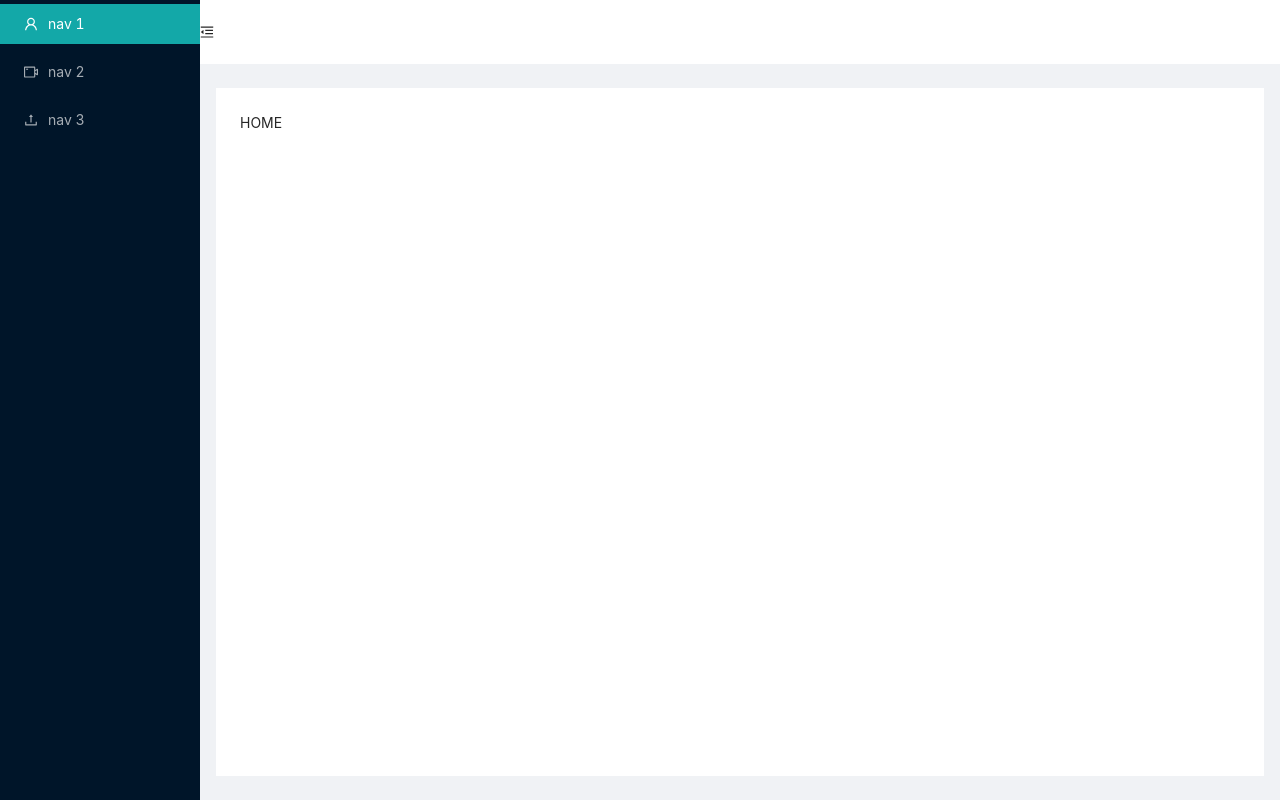
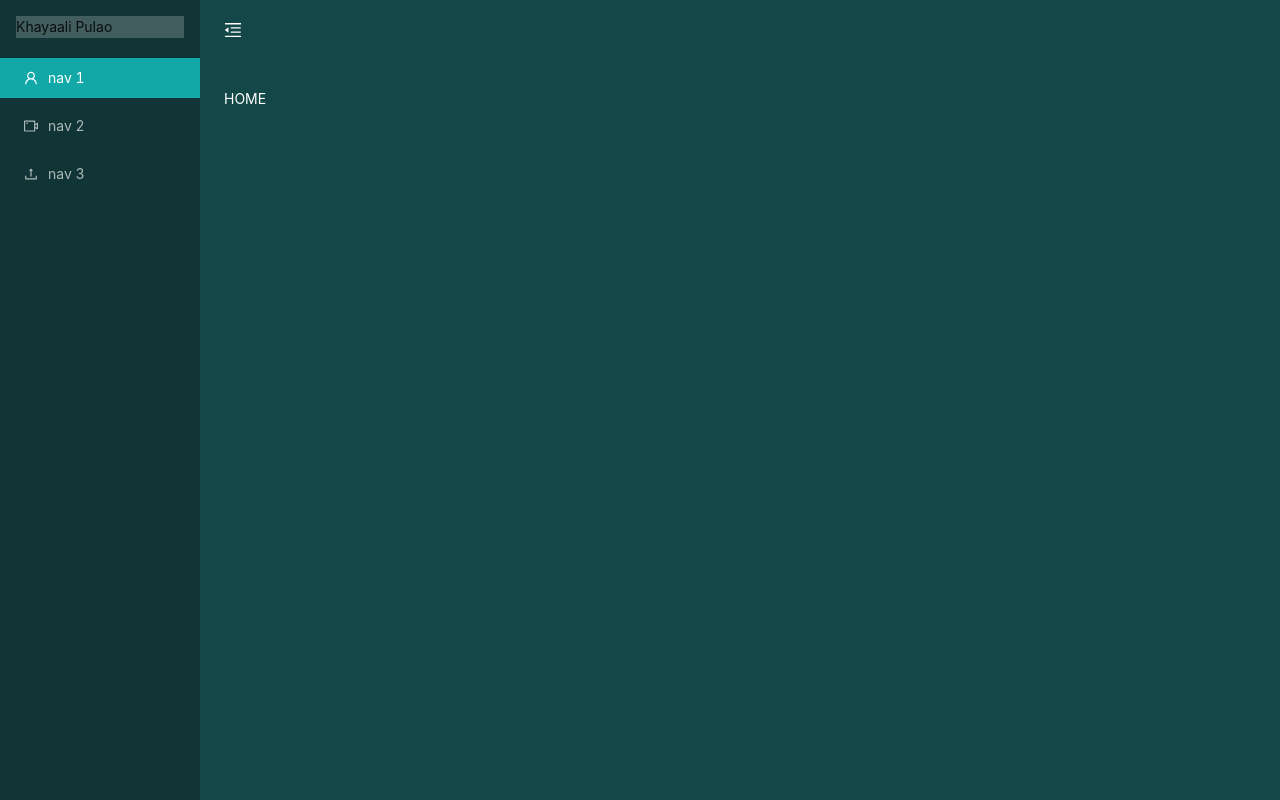
Before and after one commit to sloorush/khayaali-pulao, a React (Create React App) app: page / in a window 1280 px wide. Built offline with nearby package versions, Linux system fonts and the light colour scheme.

Commit message:
added basic color palette

```diff
--- a/src/App.js
+++ b/src/App.js
@@ -18,12 +18,18 @@ const App = () => {
     return (
         <>
             <Layout style={{ minHeight: "100vh" }}>
-                <Sider trigger={null} collapsible collapsed={collapsed}>
-                    <div className="logo" />
+                <Sider
+                    trigger={null}
+                    collapsible
+                    collapsed={collapsed}
+                    style={{ background: "#113536" }}
+                >
+                    <div className="logo">Khayaali Pulao</div>
                     <Menu
                         theme="dark"
                         mode="inline"
                         defaultSelectedKeys={["1"]}
+                        style={{ background: "#113536" }}
                     >
                         <Menu.Item key="1" icon={<UserOutlined />}>
                             nav 1
@@ -42,21 +48,24 @@ const App = () => {
                         style={{ padding: 0 }}
                     >
                         {collapsed ? (
+                            <div>
                                 <MenuUnfoldOutlined
                                     className="trigger"
                                     onClick={() => setCollapsed(!collapsed)}
                                 />
+                            </div>
                         ) : (
+                            <div>
                                 <MenuFoldOutlined
                                     className="trigger"
                                     onClick={() => setCollapsed(!collapsed)}
                                 />
+                            </div>
                         )}
                     </Header>
                     <Content
                         className="site-layout-background"
                         style={{
-                            margin: "24px 16px",
                             padding: 24,
                             minHeight: "280px",
                         }}
--- a/src/App.less
+++ b/src/App.less
@@ -1,22 +1 @@
 @import '~antd/dist/antd.less';
-
-#components-layout-demo-custom-trigger .trigger {
-    font-size: 18px;
-    line-height: 64px;
-    padding: 0 24px;
-    cursor: pointer;
-    transition: color 0.3s;
-  }
-
-  #components-layout-demo-custom-trigger .trigger:hover {
-    color: #1890ff;
-  }
-
-  #components-layout-demo-custom-trigger .logo {
-    background: rgba(255, 255, 255, 0.2);
-    margin: 16px;
-  }
-
-  .site-layout .site-layout-background {
-    background: #fff;
-  }
--- a/src/index.css
+++ b/src/index.css
@@ -6,3 +6,24 @@ body {
     -webkit-font-smoothing: antialiased;
     -moz-osx-font-smoothing: grayscale;
 }
+
+.logo {
+    background: rgba(255, 255, 255, 0.2);
+    margin: 16px;
+}
+.trigger:hover {
+    color: #1890ff;
+}
+
+.trigger {
+    font-size: 18px;
+    line-height: 64px;
+    padding: 0 24px;
+    cursor: pointer;
+    transition: color 0.3s;
+}
+
+.site-layout .site-layout-background {
+    background: #144848;
+    color: #fff;
+}
```
Lines whose indentation alone changed are shown as unchanged.
